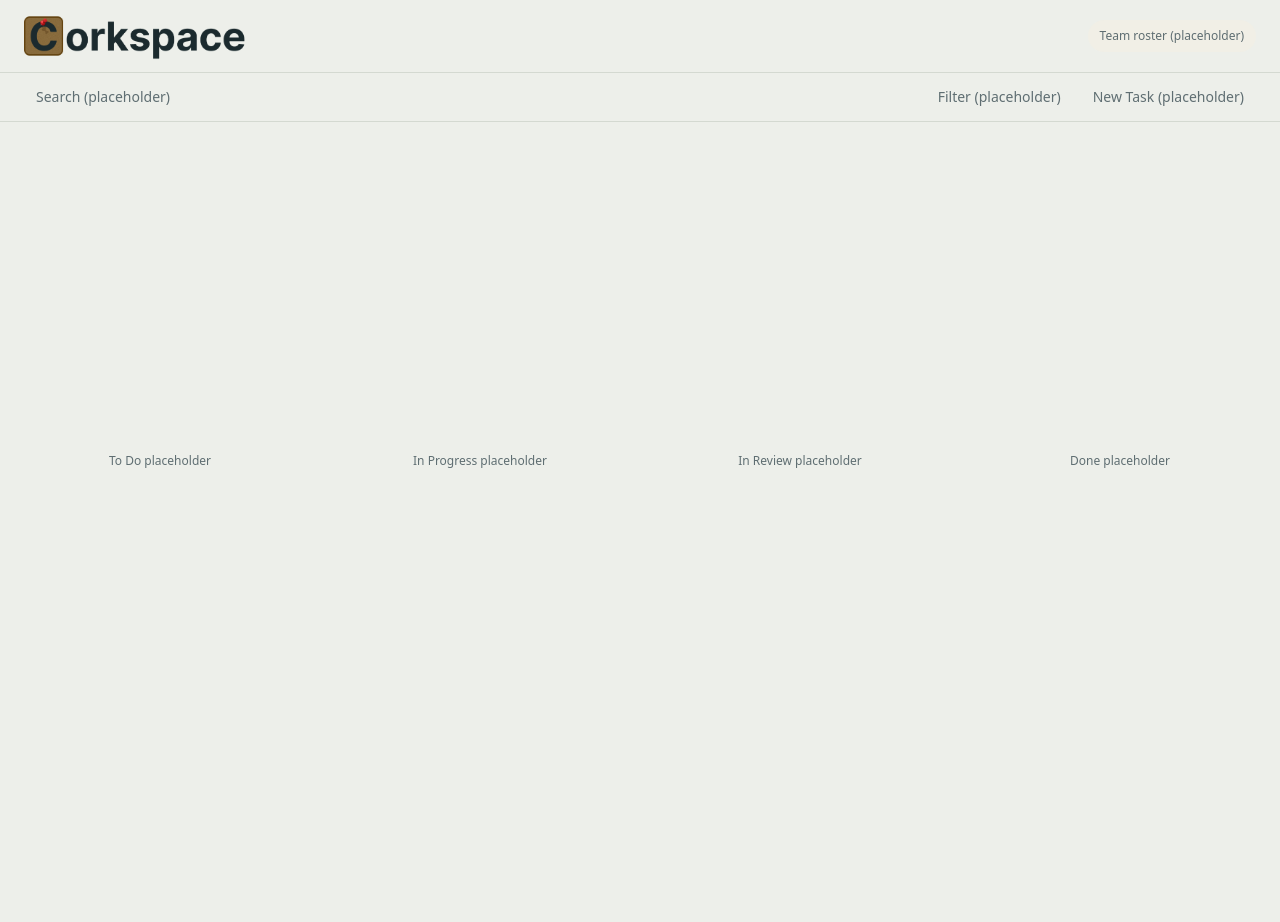
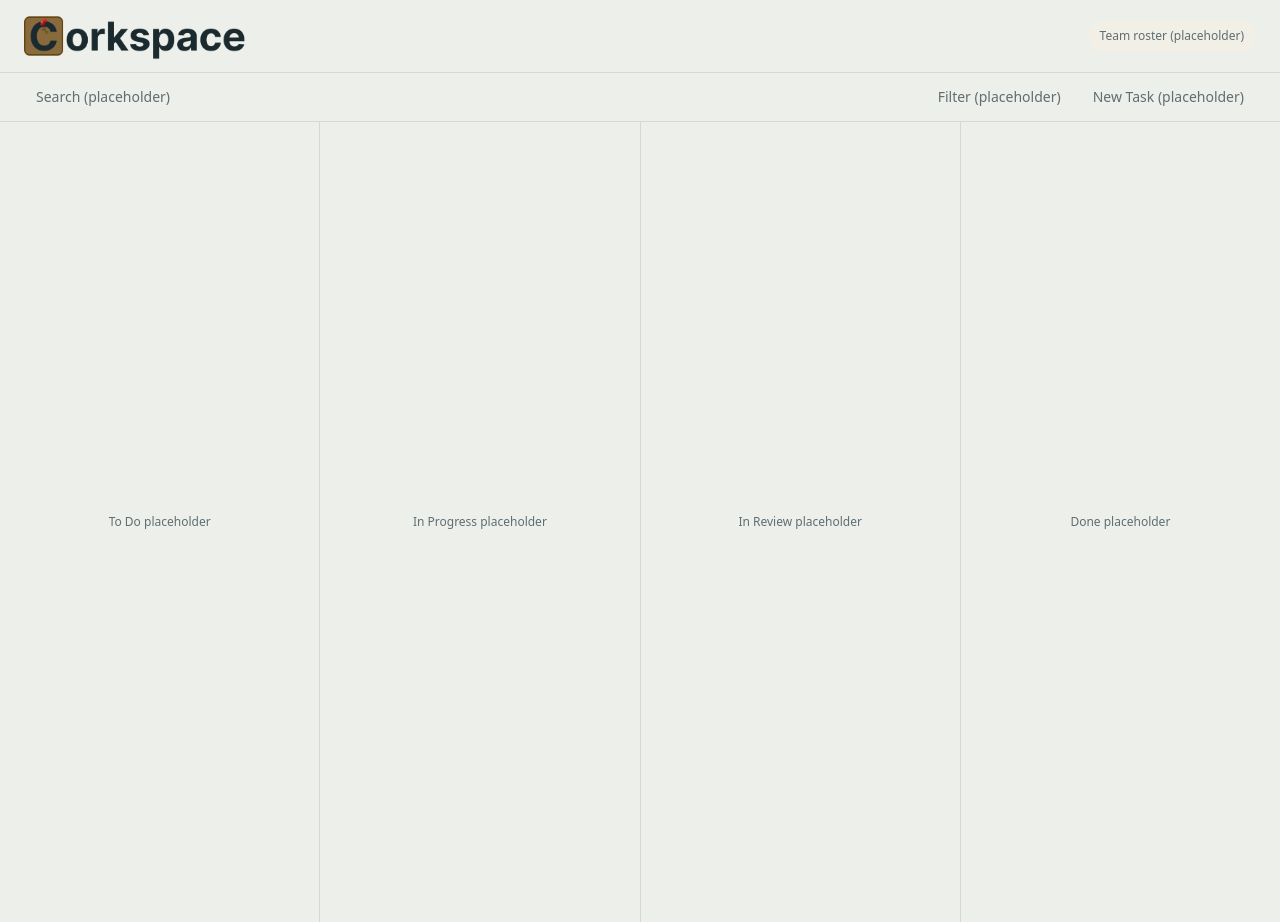
Before and after one commit to rjvanaken/corkspace, a React (Vite) app: page / in a window 1280 px wide. Before the commit the page ends 800 px from the top, so only its background shows below. Built offline with nearby package versions, Linux system fonts and the light colour scheme.

Commit message:
added borders to columns

```diff
--- a/src/components/custom/Board.tsx
+++ b/src/components/custom/Board.tsx
@@ -2,11 +2,17 @@ import Column from "@/components/custom/Board/Column";
 
 export default function Board() {
   return (
-    <div className="flex-1 flex">
+    <div className="flex-1 flex h-screen">
       <Column label="To Do"></Column>
-      <Column label="In Progress"></Column>
-      <Column label="In Review"></Column>
-      <Column label="Done"></Column>
+      <div className="border-l border-border flex-1 flex">
+        <Column label="In Progress"></Column>
+      </div>
+      <div className="border-l border-border flex-1 flex">
+        <Column label="In Review"></Column>
+      </div>
+      <div className="border-l border-border flex-1 flex">
+        <Column label="Done"></Column>
+      </div>
     </div>
   );
 }
--- /dev/null
+++ b/src/lib/utils.ts
@@ -0,0 +1,6 @@
+import { clsx, type ClassValue } from "clsx";
+import { twMerge } from "tailwind-merge";
+
+export function cn(...inputs: ClassValue[]) {
+  return twMerge(clsx(inputs));
+}
--- a/tsconfig.app.json
+++ b/tsconfig.app.json
@@ -32,5 +32,5 @@
   },
   "include": [
     "src"
-  ]
+, "src/lib"  ]
 }
```
